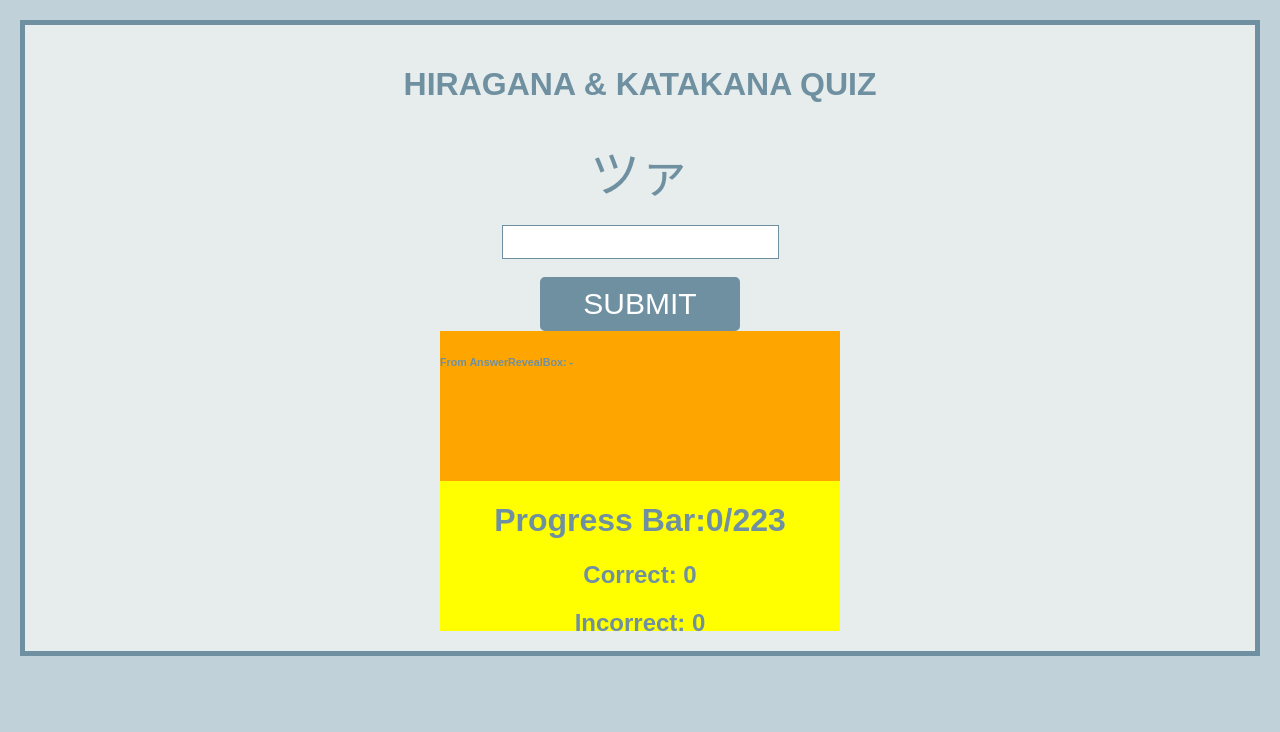
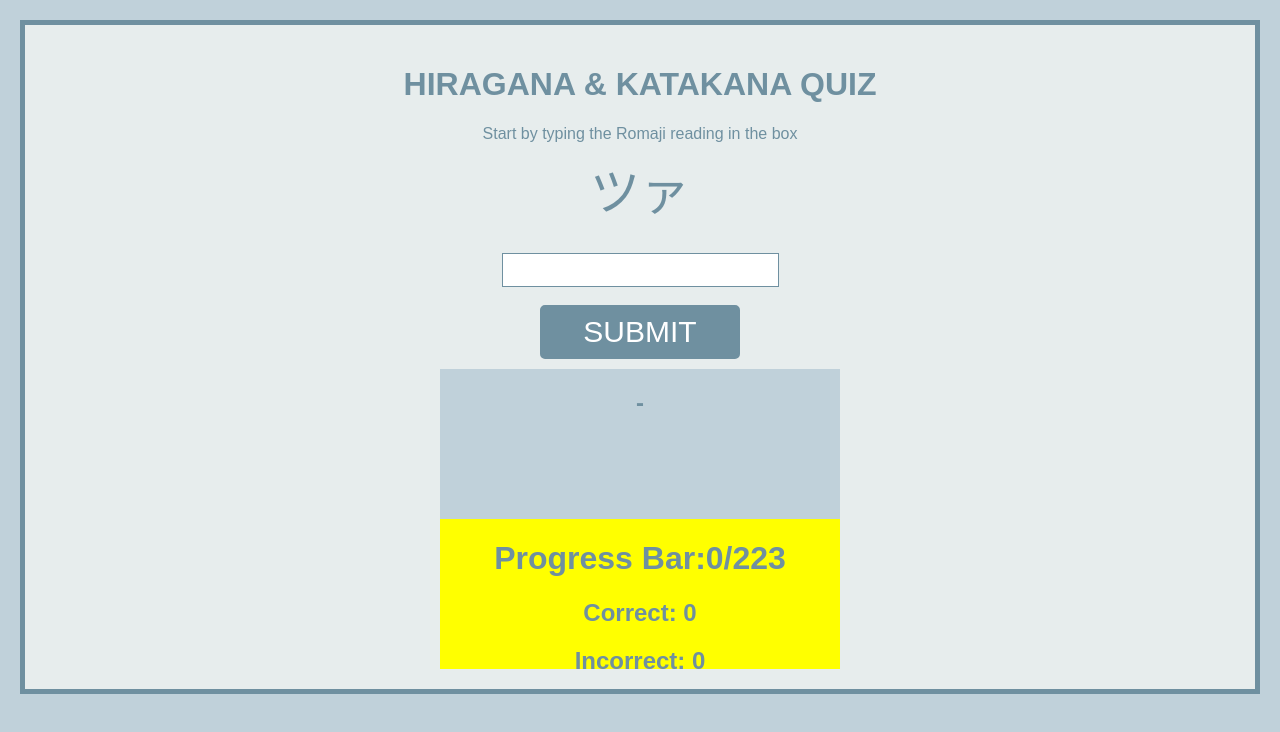
Before and after one commit to chen-jenn/hiragana-katakana, a React (Create React App) app: page / in a window 1280 px wide. Shown: the top 732 px of the page. Built offline with nearby package versions, Linux system fonts and the light colour scheme.

Commit message:
Styling AnswerRevealBox

```diff
--- a/src/components/AnswerRevealBox.js
+++ b/src/components/AnswerRevealBox.js
@@ -4,15 +4,16 @@ class AnswerRevealBox extends Component {
   render(){
     return(
       <div className="AnswerRevealBox">
-        <h6>
-          {/* Adjust to allow for a list of romaji spellings */}
-          From AnswerRevealBox: {this.props.prevChar}
+        {(this.props.htmlOutput === "") ? ("") : (<h2 dangerouslySetInnerHTML={{__html: this.props.htmlOutput}} />)}
+
+        <h2>
+          {this.props.prevChar}
           {Array.isArray(this.props.prevCharRomaji) ? (
             ` - ${this.props.prevCharRomaji.join(", ")}`
           ) : (
             ` - ${this.props.prevCharRomaji}`
           )}
-        </h6>
+        </h2>
       </div>
     )
   }
--- a/src/components/App.js
+++ b/src/components/App.js
@@ -7,6 +7,7 @@ class App extends Component {
     return(
       <div className="App">
         <h1>HIRAGANA & KATAKANA QUIZ</h1>
+        Start by typing the Romaji reading in the box
         <QuizBox />
       </div>
     )
--- a/src/components/QuizBox.js
+++ b/src/components/QuizBox.js
@@ -31,17 +31,19 @@ class QuizBox extends Component {
 
 
   checkAnswer(answer, input){
+    const responses = ["Nope!", "Incorrect!", "Another time", "You can do better than that"]
+
     // If more than one reading
     if (Array.isArray(answer)){
       if (answer.includes(input)){
         this.setState({
           correct: this.state.correct + 1,
-          output: `<h5>Correct! ${input}</h5>`
+          output: `<h5>Correct!</h5>`
          });
       } else {
         this.setState({
           inorrect: this.state.incorrect + 1,
-          output: `<h5>Incorrect!</h5>`
+          output: `<h5>${responses[Math.floor(Math.random()*responses.length)]}</h5>`
          });
       }
       // Only one reading
@@ -49,12 +51,12 @@ class QuizBox extends Component {
         if (input === answer){
           this.setState({
             correct: this.state.correct + 1,
-            output: `<h5>Correct! ${input}</h5>`
+            output: `<h5>Correct!</h5>`
            });
         } else {
           this.setState({
             incorrect: this.state.incorrect + 1,
-            output: `<h5>Incorrect!</h5>`
+            output: `<h5>${responses[Math.floor(Math.random()*responses.length)]}</h5>`
            });
         }
     }
@@ -82,7 +84,6 @@ class QuizBox extends Component {
             prevCharRomaji={this.state.prevCharRomaji}
             htmlOutput={this.state.output}
           />
-          {/* {(this.state.output === "") ? ("") : (<div dangerouslySetInnerHTML={{__html: this.state.output}} />)} */}
           <ProgressBar
             numAnswered={this.state.correct + this.state.incorrect} total={Object.keys(readings).length}
             correct={this.state.correct}
--- a/src/index.scss
+++ b/src/index.scss
@@ -16,10 +16,7 @@ html, body {
   border: $dark-blue 5px solid;
   margin: 20px;
   padding: 20px;
-
-  h1 {
-    text-align: center;
-  }
+  text-align: center;
 
   .QuizBox{
     display: flex;
@@ -42,6 +39,7 @@ html, body {
       display: flex;
       flex-direction: column;
       align-items: center;
+      padding: 10px;
 
       input[type="text"]{
         color: grey;
@@ -70,7 +68,8 @@ html, body {
     }
 
     .AnswerRevealBox{
-      background-color: orange;
+      background-color: #c0d1da;
+      text-align: center;
       height: 150px;
       width: 400px;
     }
```
